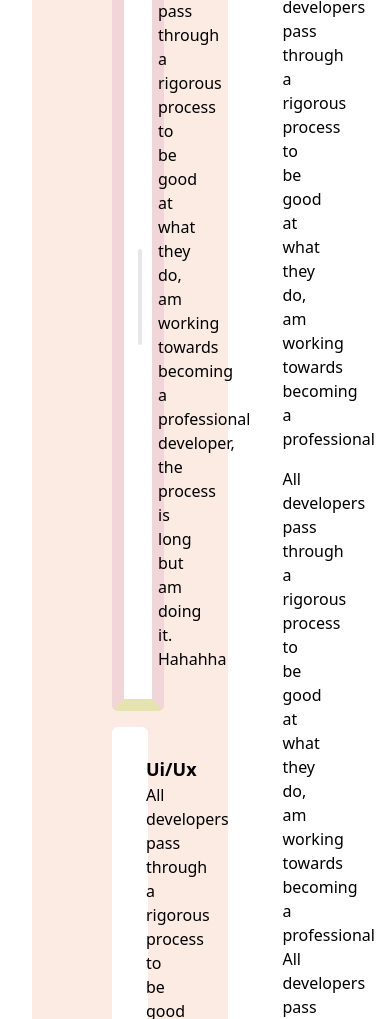
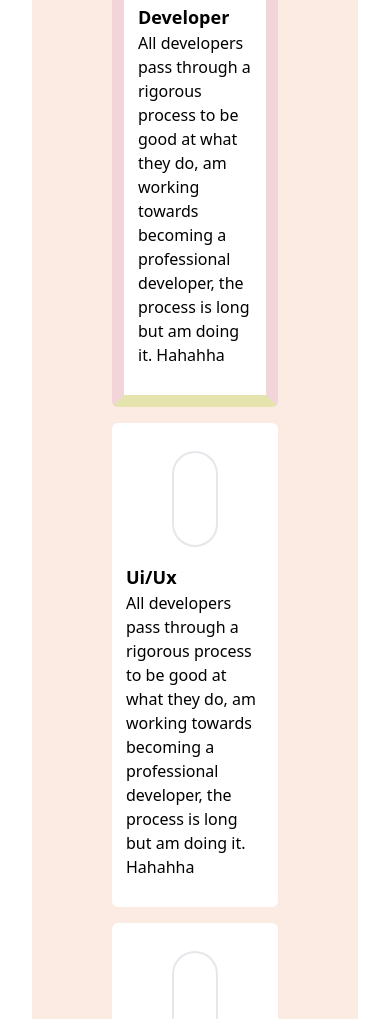
Before and after one commit to Nwobasi-Dirionye/learnfactoryassignment1, a website: page index.html in a window 390 px wide. Shown: the part 981-2000 px from the top of the page. Drawn offline with nearby package versions, Linux system fonts and the light colour scheme.

Commit message:
worked on responsive behaviour

```diff
--- a/index.html
+++ b/index.html
@@ -49,12 +49,12 @@
         </div>
       </div>
     </main>
-    <section class="w-full px-5 py-18">
-      <div class="flex gap-4 justify-between w-full px-3 py-7">
-        <div class="w-3/5 bg-[#FCEBE3] px-20 py-9" >
-          <div class="flex w-full gap-4 px-3.5 py-7 border-r-[12px] border-b-[12px]  border-l-[12px]   border-t-[12px] border-r-[#F2D5d9] border-l-[#F2D5d9] border-b-[#E5E3AE] border-t-[#E5E3AE] items-center mb-4 bg-white rounded-md">
-            <div class="border-2 max-w-1/3 w-24 h-24 rounded-full"></div>
-            <div class="w-2/3">
+    <section class="w-full px-5 py-10 md:py-18">
+      <div class="flex flex-col lg:flex-row gap-6 justify-between lg:w-full px-3 py-7">
+        <div class=" w-full lg:w-3/5 bg-[#FCEBE3] px-20 py-7 md:px-10 py-9" >
+          <div class="flex flex-col w-full lg:flex-row md:flex-row w-full gap-4 px-3.5 py-7 border-r-[12px] border-b-[12px]  border-l-[12px]   border-t-[12px] border-r-[#F2D5d9] border-l-[#F2D5d9] border-b-[#E5E3AE] border-t-[#E5E3AE] items-center mb-4 bg-white rounded-md">
+            <div class="w-20 h-20 border-2 md:max-w-1/3 w-24 h-24 rounded-full"></div>
+            <div class="w-full md:w-2/3">
               <h3 class="text-lg font-bold">Developer</h3>
               <p>
                 All developers pass through a rigorous process to be good at
@@ -63,9 +63,9 @@
               </p>
             </div>
           </div>
-          <div class="flex w-full gap-4 px-3.5 py-7 items-center  mb-4 bg-white rounded-md">
+          <div class="flex flex-col lg:flex-row md:flex-row w-full gap-4 px-3.5 py-7 items-center  mb-4 bg-white rounded-md">
             <div class="border-2 max-w-1/3 w-24 h-24 rounded-full"></div>
-            <div class="w-2/3">
+            <div class="w-full md:w-2/3">
               <h3 class="text-lg font-bold">Ui/Ux</h3>
               <p>
                 All developers pass through a rigorous process to be good at
@@ -74,9 +74,9 @@
               </p>
             </div>
           </div>
-          <div class="flex w-full gap-4 px-3.5 py-7 items-center bg-white rounded-md">
+          <div class="flex flex-col lg:flex-row md:flex-row w-full gap-4 px-3.5 py-7 items-center bg-white rounded-md">
             <div class="border-2 max-w-1/3 w-24 h-24 rounded-full"></div>
-            <div class="w-2/3">
+            <div class="w-full md:w-2/3">
               <h3 class="text-lg font-bold">Design</h3>
               <p>
                 All developers pass through a rigorous process to be good at
@@ -87,7 +87,7 @@
           </div>
         </div>
         <di
-        v class="w-1/3 px-9 py-7 mx-auto">
+        v class="w-full lg:w-1/3 mx-0 px-4 md:px-9 py-7 mx-auto">
           <h2 class="text-2xl font-bold text-shadow-blue-900">My Awesome <br/> <span class="text-orange-400">Services</span></h2>
           <p class="mb-4">
             All developers pass through a rigorous process to be good at
@@ -98,7 +98,7 @@
                 what they do, am working towards becoming a professional
                 All developers pass through a rigorous process to be good at
           </p>
-          <button class="px-9 py-2.5 bg-orange-500 text-white rounded-md">Hire Cv</button>
+          <button class="text-sm md:text-base px-9 py-2.5 bg-orange-500 text-white rounded-md">Hire Cv</button>
         </div>
       </div>
     </section>
```
Also changed, not shown: src/output.css.
